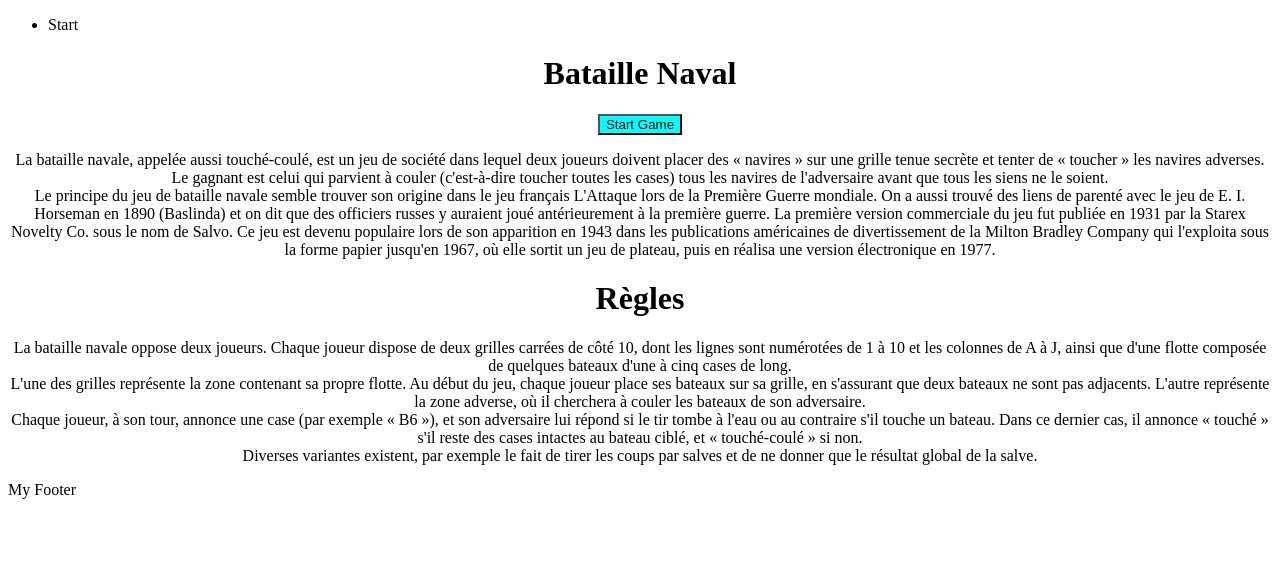
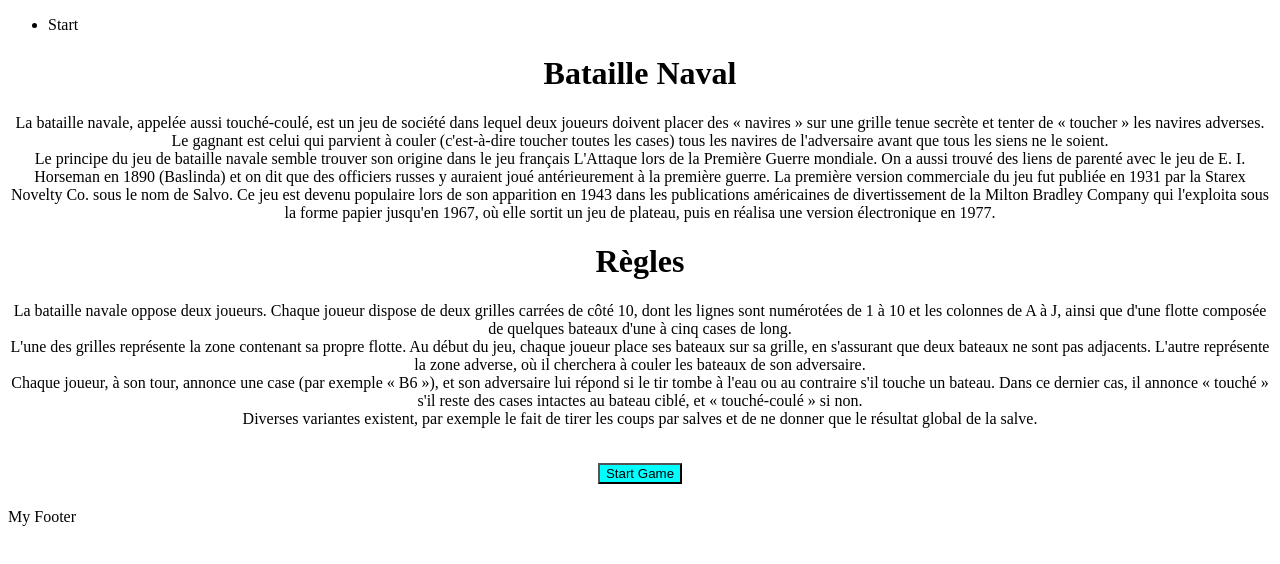
Before and after one commit to hard-tech/naval-warships, a React (Create React App) app: page / in a window 1280 px wide. Shown: the top 564 px of the page. Built offline with nearby package versions, Linux system fonts and the light colour scheme.

Commit message:
bouger le bouton de start

```diff
--- a/src/page/Home.jsx
+++ b/src/page/Home.jsx
@@ -12,10 +12,10 @@ export default class Home extends Component {
         <Nav />
           <center>
             <h1>Bataille Naval</h1>
-            <button>Start Game</button>
             <p>La bataille navale, appelée aussi touché-coulé, est un jeu de société dans lequel deux joueurs doivent placer des « navires » sur une grille tenue secrète et tenter de « toucher » les navires adverses. Le gagnant est celui qui parvient à couler (c'est-à-dire toucher toutes les cases) tous les navires de l'adversaire avant que tous les siens ne le soient. <br/>Le principe du jeu de bataille navale semble trouver son origine dans le jeu français L'Attaque lors de la Première Guerre mondiale. On a aussi trouvé des liens de parenté avec le jeu de E. I. Horseman en 1890 (Baslinda) et on dit que des officiers russes y auraient joué antérieurement à la première guerre. La première version commerciale du jeu fut publiée en 1931 par la Starex Novelty Co. sous le nom de Salvo. Ce jeu est devenu populaire lors de son apparition en 1943 dans les publications américaines de divertissement de la Milton Bradley Company qui l'exploita sous la forme papier jusqu'en 1967, où elle sortit un jeu de plateau, puis en réalisa une version électronique en 1977.</p>
             <h1>Règles</h1>
             <p>La bataille navale oppose deux joueurs. Chaque joueur dispose de deux grilles carrées de côté 10, dont les lignes sont numérotées de 1 à 10 et les colonnes de A à J, ainsi que d'une flotte composée de quelques bateaux d'une à cinq cases de long. <br/>L'une des grilles représente la zone contenant sa propre flotte. Au début du jeu, chaque joueur place ses bateaux sur sa grille, en s'assurant que deux bateaux ne sont pas adjacents. L'autre représente la zone adverse, où il cherchera à couler les bateaux de son adversaire.<br/>Chaque joueur, à son tour, annonce une case (par exemple « B6 »), et son adversaire lui répond si le tir tombe à l'eau ou au contraire s'il touche un bateau. Dans ce dernier cas, il annonce « touché » s'il reste des cases intactes au bateau ciblé, et « touché-coulé » si non.<br/>Diverses variantes existent, par exemple le fait de tirer les coups par salves et de ne donner que le résultat global de la salve.</p>
+            <h1><button>Start Game</button></h1>
           </center>
         <Footer />
       </div>
```
